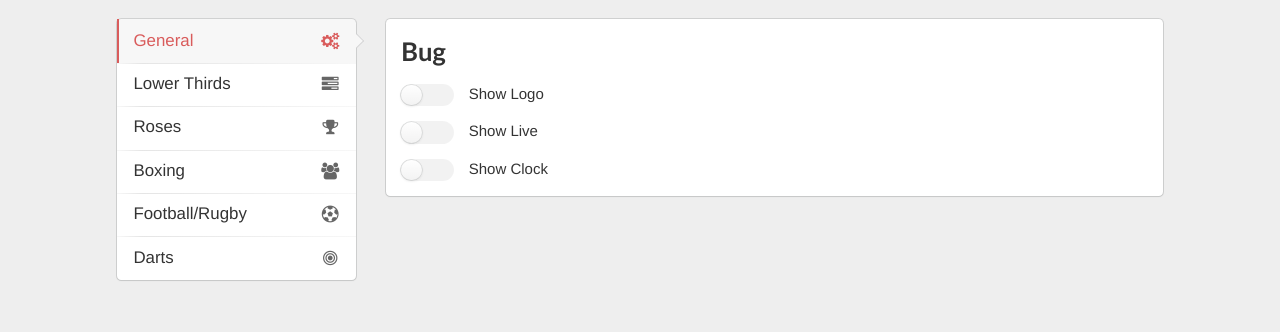
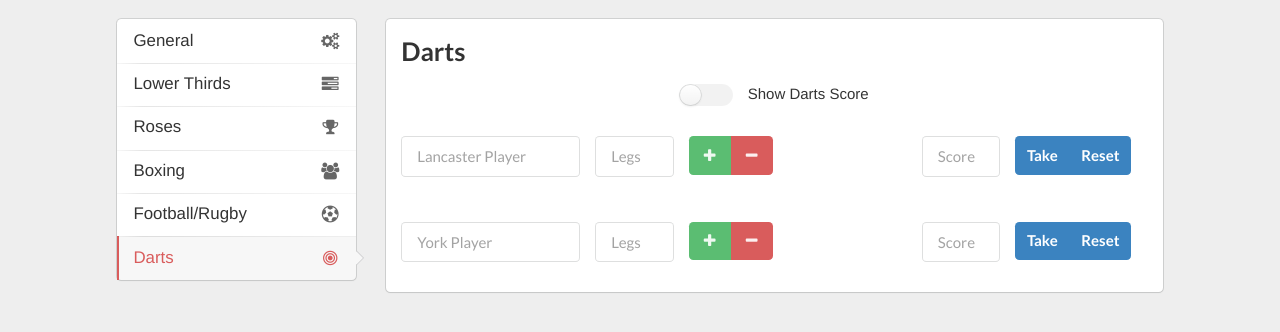
Before and after one commit to moschopsuk/Roses-2015-CasparCG-Graphics, a website: page public/admin/index.html at #!/darts in a window 1280 px wide. Shown: the part 78-410 px from the top of the page. Drawn offline with nearby package versions, Linux system fonts and the light colour scheme; some packages are replaced by stand-ins of ours; no server answers.

Commit message:
Added Darts graphics

```diff
--- a/public/css/theme.css
+++ b/public/css/theme.css
@@ -335,7 +335,7 @@ h1, h2, h3, h4 {
 /**************************************************/
 
 .darts {
-  width: 351px;
+  width: 357px;
   background-color: rgba(0, 0, 0, 0.5);
   text-align: left;
   font-size: 25px;
@@ -368,7 +368,7 @@ h1, h2, h3, h4 {
 }
 
 .darts .legs {
-  width: 40px;
+  width: 46px;
   color: #fff;
   background-color: #00d;
   background-image: linear-gradient(to bottom, rgba(255, 255, 255, 0.3), rgba(255, 255, 255, 0) 50%, rgba(0, 0, 0, 0.12) 51%, rgba(0, 0, 0, 0.04));
@@ -376,7 +376,7 @@ h1, h2, h3, h4 {
 }
 
 .darts .score {
-  width: 50px;
+  width: 55px;
   color: #fff;
   background-color: #00d;
   background-image: linear-gradient(to bottom, rgba(255, 255, 255, 0.3), rgba(255, 255, 255, 0) 50%, rgba(0, 0, 0, 0.12) 51%, rgba(0, 0, 0, 0.04));
@@ -386,7 +386,7 @@ h1, h2, h3, h4 {
 .darts .header .name {
   background-color: #fff;
   color: #000;
-  width: 233px
+  width: 234px
 }
 
 .darts .header .leg {
@@ -400,7 +400,7 @@ h1, h2, h3, h4 {
   background-color: #fff;
   color: #000;
   text-transform: uppercase;
-  width: 345px;
+  width: 341px;
   font-size: 20px;
   line-height: 30px;
 }
--- a/public/js/cg.js
+++ b/public/js/cg.js
@@ -100,6 +100,8 @@ app.controller('footballCtrl', ['$scope', 'socket',
 
 app.controller('dartsCtrl', ['$scope', 'socket',
     function($scope, socket){
-
+        socket.on("dart", function (msg) {
+            $scope.darts = msg;
+        });
     }
 ]);
--- a/public/js/dashboard.js
+++ b/public/js/dashboard.js
@@ -80,6 +80,10 @@ app.config(['$routeProvider', 'localStorageServiceProvider',
             .when("/football", {
                 templateUrl: '/partials/football.tmpl.html',
                 controller: 'footballCGController'
+            })
+            .when("/darts", {
+                templateUrl: '/partials/darts.tmpl.html',
+                controller: 'dartsCGController'
             })
             .otherwise({redirectTo: '/general'});
     }
@@ -265,3 +269,63 @@ app.controller('footballCGController', ['$scope', 'localStorageService', 'socket
         });
     }
 ]);
+
+
+app.controller('dartsCGController', ['$scope', 'localStorageService', 'socket',
+    function($scope, localStorageService, socket) {
+
+        var stored = localStorageService.get('dart');
+
+        if (stored === null) {
+            $scope.dart = {};
+        } else {
+            $scope.dart = stored;
+        }
+
+        $scope.$watch('dart', function() {
+            socket.emit("dart", $scope.dart);
+        }, true);
+
+        $scope.reset1 = function() {
+            $scope.dart.score1 = 501;
+        };
+
+        $scope.reset2 = function() {
+            $scope.dart.score2 = 501;
+        };
+
+        $scope.take1 = function(val) {
+            if( val > 180) {
+                $scope.last1 = "";
+                return;
+            }
+
+            var tmp = $scope.dart.score1;
+            var newScore = (tmp - val);
+
+            if(newScore > 0) {
+                $scope.dart.score1 = newScore;
+                $scope.last1 = "";
+            }
+        };
+
+        $scope.take2 = function(val) {
+            if( val > 180) {
+                $scope.last2 = "";
+                return;
+            }
+
+            var tmp = $scope.dart.score2;
+            var newScore = (tmp - val);
+
+            if(newScore > 0) {
+                $scope.dart.score2 = newScore;
+                $scope.last2 = "";
+            }
+        };
+
+        $scope.$on("$destroy", function() {
+            localStorageService.set('dart', $scope.dart);
+        });
+    }
+]);
--- /dev/null
+++ b/public/partials/darts.tmpl.html
@@ -0,0 +1,93 @@
+<div class="ui form segment">
+  <h2>Darts</h2>
+
+    <div class="ui grid center aligned">
+        <div class="4 wide column">
+            <div class="field"><checkbox ng-model="dart.show" size="large" type="toggle">Show Darts Score</checkbox></div>
+        </div>
+    </div>
+
+    <div class="ui grid">
+
+        <div class="sizteen wide column">
+
+            <div class="fields">
+
+                <div class="four wide field">
+                    <input type="text" placeholder="Lancaster Player" ng-model="dart.player1">
+                </div>
+
+                <div class="two wide field">
+                    <input type="text" placeholder="Legs" ng-model="dart.leg1">
+                </div>
+
+                <div class="three wide field">
+                    <div class="ui icon buttons">
+                        <button class="ui green button" ng-click="dart.leg1 = dart.leg1 + 1;"><i class="plus icon"></i></button>
+                        <button class="ui red button"  ng-click="dart.leg1 = dart.leg1 - 1" ng-disabled="dart.leg1 == 0"><i class="minus icon"></i></button>
+                    </div>
+                </div>
+
+                <div class="two wide field">
+                    <h2>{{dart.score1}}</h2>
+                </div>
+
+                <div class="two wide field">
+                    <input type="text" placeholder="Score" ng-model="last1">
+                </div>
+
+                <div class="three wide field">
+                    <div class="ui icon buttons">
+                        <div class="ui blue button" ng-click="take1(last1)">Take</div>
+                        <div class="ui blue button" ng-click="reset1()">Reset</div>
+                    </div>
+                </div>
+            </div>
+
+        </div>
+
+    </div>
+
+
+    <div class="ui grid">
+
+        <div class="sizteen wide column">
+
+            <div class="fields">
+
+                <div class="four wide field">
+                    <input type="text" placeholder="York Player" ng-model="dart.player2">
+                </div>
+
+                <div class="two wide field">
+                    <input type="text" placeholder="Legs" ng-model="dart.leg2">
+                </div>
+
+                <div class="three wide field">
+                    <div class="ui icon buttons">
+                        <button class="ui green button" ng-click="dart.leg2 = dart.leg2 + 1;"><i class="plus icon"></i></button>
+                        <button class="ui red button"  ng-click="dart.leg2 = dart.leg2 - 1" ng-disabled="dart.leg2 == 0"><i class="minus icon"></i></button>
+                    </div>
+                </div>
+
+                <div class="two wide field">
+                    <h2>{{dart.score2}}</h2>
+                </div>
+
+                <div class="two wide field">
+                    <input type="text" placeholder="Score" ng-model="last2">
+                </div>
+
+                <div class="three wide field">
+                    <div class="ui icon buttons">
+                        <div class="ui blue button" ng-click="take2(last2)">Take</div>
+                        <div class="ui blue button" ng-click="reset2()">Reset</div>
+                    </div>
+                </div>
+            </div>
+
+        </div>
+
+    </div>
+
+</div>
```
Also changed, not shown: public/index.html (+8 -8 lines), server.js (+8 -0 lines).
